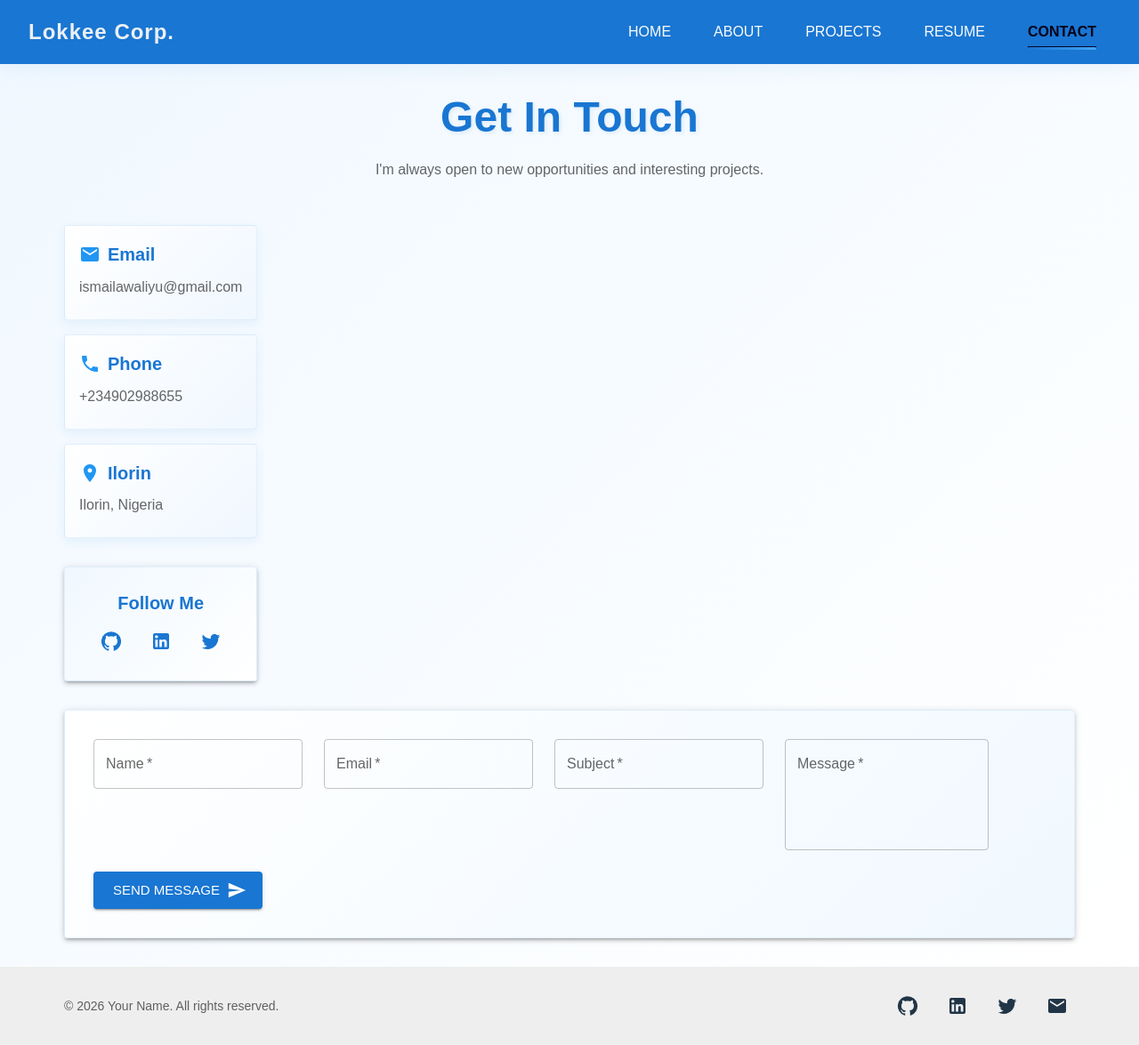
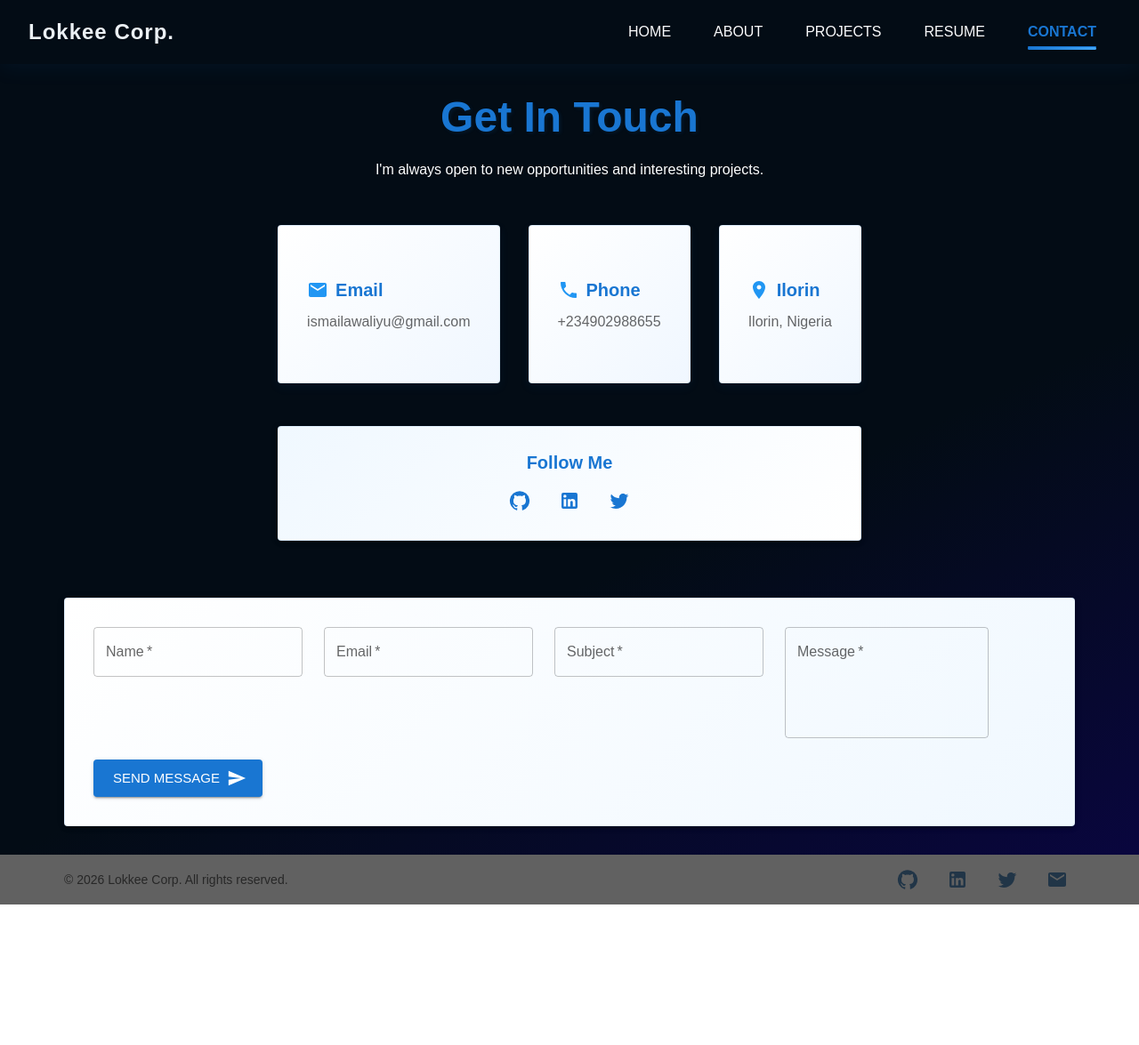
Before and after one commit to Lokkee-cyber/My-Portfolio, a React (Vite) app in the folder my-react-app/: page /contact in a window 1280 px wide. Shown: the whole page at 89% size. After the commit the page ends 1017 px from the top, so only its background shows below. Built offline with nearby package versions, Linux system fonts and the light colour scheme.

Commit message:
Update on responsiveness

```diff
--- a/my-react-app/src/components/layout/Footer.jsx
+++ b/my-react-app/src/components/layout/Footer.jsx
@@ -15,12 +15,12 @@ const Footer = () => {
     <Box
       component="footer"
       sx={{
-        py: 3,
-        px: 2,
+        py: 1,
+        px: 1,
         mt: 'auto',
         backgroundColor: (theme) =>
           theme.palette.mode === 'light'
-            ? theme.palette.grey[200]
+            ? theme.palette.grey[700]
             : theme.palette.grey[800],
       }}
     >
@@ -32,7 +32,7 @@ const Footer = () => {
           alignItems="center"
         >
           <Typography variant="body2" color="text.secondary">
-            © {currentYear} Your Name. All rights reserved.
+            © {currentYear} Lokkee Corp. All rights reserved.
           </Typography>
 
           <Stack direction="row" spacing={2}>
--- a/my-react-app/src/components/layout/Navbar.jsx
+++ b/my-react-app/src/components/layout/Navbar.jsx
@@ -49,7 +49,7 @@ const Navbar = () => {
       elevation={3}
       sx={{
         color: '#ebf0f4ff',
-        bgcolor: '#1976d2',
+        bgcolor: '#030c15',
         boxShadow: '0 4px 24px 0 rgba(25, 118, 210, 0.08)',
         px: 0,
         py: 0.5,
@@ -105,7 +105,7 @@ const Navbar = () => {
                   component={Link}
                   to={item.path}
                   sx={{
-                    color: location.pathname === item.path ? '#06021a' : '#fcfcfd',
+                    color: location.pathname === item.path ? '#1976d2' : '#fcfcfd',
                     fontWeight: location.pathname === item.path ? 'bold' : 'normal',
                     background: 'none',
                     px: 2,
@@ -116,7 +116,7 @@ const Navbar = () => {
                     overflow: 'hidden',
                     transition: 'color 0.2s',
                     '&:hover': {
-                      color: '#040220',
+                      color: 'white',
                       background: 'rgba(25, 118, 210, 0.08)',
                     },
                     '&:after': {
@@ -128,7 +128,7 @@ const Navbar = () => {
                       bottom: 4,
                       height: 2,
                       borderRadius: 1,
-                      background: location.pathname === item.path ? '#05042b' : 'transparent',
+                      background: location.pathname === item.path ? '#1976d2' : 'transparent',
                       transition: 'background 0.3s',
                     },
                   }}
--- a/my-react-app/src/pages/About.jsx
+++ b/my-react-app/src/pages/About.jsx
@@ -5,8 +5,7 @@ const About = () => {
   return (
     <Box
       sx={{
-        bgcolor: '#f0f8ff',
-        background: 'linear-gradient(135deg, #f0f8ff 0%, #ffffff 100%)',
+        background: 'linear-gradient(155deg, #030c15 60%, #09063e 100%)',
         minHeight: '100vh',
         py: 4
       }}
@@ -18,7 +17,7 @@ const About = () => {
           transition={{ duration: 0.5 }}
         >
           {/* About Me Section */}
-          <Box sx={{ mb: 6 }}>
+          <Box sx={{ mb: 6, color: 'white' }}>
             <Typography variant="h3" component="h1" gutterBottom>
               About Me
             </Typography>
@@ -34,7 +33,7 @@ const About = () => {
           </Box>
 
           {/* Skills Section */}
-          <Box sx={{ mb: 6 }}>
+          <Box sx={{ mb: 6, color: 'white' }}>
             <Typography variant="h4" gutterBottom>
               Technical Skills
             </Typography>
@@ -97,7 +96,7 @@ const About = () => {
           </Box> */}
 
           {/* Education Section */}
-          <Box>
+          <Box sx={{ mb: 6, color: 'white' }}>
             <Typography variant="h4" gutterBottom>
               Education
             </Typography>
--- a/my-react-app/src/pages/Contact.jsx
+++ b/my-react-app/src/pages/Contact.jsx
@@ -131,8 +131,7 @@ const Contact = () => {
   return (
     <Box
       sx={{
-        bgcolor: '#f0f8ff',
-        background: 'linear-gradient(135deg, #f0f8ff 0%, #ffffff 100%)',
+        background: 'linear-gradient(155deg, #030c15 60%, #09063e 100%)',
         minHeight: '100vh',
         py: 4
       }}
@@ -147,19 +146,20 @@ const Contact = () => {
             <Typography variant="h3" component="h1" gutterBottom sx={{ color: '#1976d2', fontWeight: 'bold', textShadow: '2px 2px 4px rgba(25, 118, 210, 0.1)' }}>
               Get In Touch
             </Typography>
-            <Typography variant="subtitle1" color="text.secondary">
+            <Typography variant="subtitle1" color="white">
               I'm always open to new opportunities and interesting projects.
             </Typography>
           </Box>
-          <Grid container spacing={4}>
+          <Grid container spacing={8} >
             {/* Contact Information */}
-            <Grid item xs={12} md={4}>
+            <Grid item xs={12} md={4} sx={{ margin: 'auto' }}>
               <motion.div variants={itemVariants}>
-                <Box sx={{ mb: 4 }}>
+                <Box sx={{ mb: 4, display: { md: 'flex' }, flexDirection: 'row', gap: 4 }}>
                   {contactInfo.map((info, index) => (
                     <Card
                       key={info.title}
                       sx={{
+                        p: 4,
                         mb: 2,
                         background: 'linear-gradient(135deg, #ffffff 0%, #f0f7ff 100%)',
                         border: '1px solid rgba(25, 118, 210, 0.1)',
@@ -171,7 +171,9 @@ const Contact = () => {
                         },
                       }}
                     >
-                      <CardContent>
+                      <CardContent
+                            component="a"
+                            href={info.link}>
                         <Box sx={{ display: 'flex', alignItems: 'center', mb: 1 }}>
                           {info.icon}
                           <Typography variant="h6" sx={{ ml: 1, color: '#1976d2', fontWeight: 600 }}>
@@ -180,8 +182,7 @@ const Contact = () => {
                         </Box>
                         {info.link ? (
                           <Typography
-                            component="a"
-                            href={info.link}
+
                             sx={{
                               textDecoration: 'none',
                               color: 'text.secondary',
--- a/my-react-app/src/pages/Home.jsx
+++ b/my-react-app/src/pages/Home.jsx
@@ -32,7 +32,7 @@ const socialLinks = [
     icon: <GitHubIcon fontSize="large" />, link: 'https://github.com/Lokkee-cyber', label: 'GitHub', color: '#171515'
   },
   {
-    icon: <EmailIcon fontSize="large" />, link: 'mailto:ismailawaliyu@email.com', label: 'Email', color: '#1976d2'
+    icon: <EmailIcon fontSize="large" />, link: 'mailto:ismailawaliyu@gmail.com', label: 'Email', color: '#1976d2'
   },
 ];
 
@@ -43,18 +43,18 @@ const Home = () => {
     <Box
       sx={{
         minHeight: '100vh',
-        bgcolor: '#030c15',
         fontFamily: 'Inter, Roboto, Arial, sans-serif',
         py: { xs: 4, md: 8 },
+        background: 'linear-gradient(155deg, #030c15 60%, #09063e 100%)'
       }}
     >
       <Container maxWidth="lg">
-          <Grid container spacing={0} sx={{  display: { xs: 'flex', md: 'flex' }, mb: 6 }}>
+          <Grid container spacing={3} sx={{  display: { xs: 'flex', md: 'flex' }, mb: 6 }}>
               <Grid item xs={12} md={5}>
                   <Box sx={{ position: 'relative',
                   display: 'flex',
-                             width: { xs: 150, md: 260 },
-                             height: { xs: 150, md: 260 },
+                             width: { xs: 150, md: 290 },
+                             height: { xs: 150, md: 290 },
                              m: { xs: 'auto', md: 4 },
                              p: "2px",
                              borderRadius: "50%",
@@ -74,10 +74,11 @@ const Home = () => {
                 fontWeight: 900,
                 color: '#1976d2',
                 textAlign: 'center',
-                ml: 2,
+                ml: 5,
+                mt: 2.5,
                 letterSpacing: 0.6,
                 lineHeight: 1.1,
-                fontSize: { xs: 26, sm: 48, md: 56 },
+                fontSize: { xs: 40, sm: 48, md: 56 },
               }}
             >
               Hi, I'm Lokkee
@@ -85,12 +86,12 @@ const Home = () => {
                   </Box>
           </Grid>
           {/* Text and actions on the right */}
-          <Grid item xs={12} md={7}>
+          <Grid item xs={12} md={9}>
             <Typography
               variant="h2"
               sx={{
                 display: { xs: 'none', md: 'flex' },
-                fontWeight: 400,
+                fontWeight: 900,
                 color: '#1976d2',
                 letterSpacing: 0.6,
                 lineHeight: 1.1,
@@ -101,13 +102,13 @@ const Home = () => {
             </Typography>
             <Typography
               variant="h5"
-              sx={{ color: '#333', mb: 3, fontWeight: 400, fontSize: { xs: 18, md: 24 } }}
+              sx={{ color: 'white', mb: 3, fontWeight: {xs: 600, md: 600}, fontSize: { xs: 20, md: 26 }, mt: { xs: 5, md: 4 } }}
             >
               Software Engineer & Full Stack Developer
             </Typography>
             <Typography
               variant="body1"
-              sx={{ color: '#444', mb: 4, fontSize: 18, maxWidth: 500 }}
+              sx={{ color: 'white', mb: 4, fontSize: { xs: 17, md: 17 }, maxWidth: 500 }}
             >
               I build beautiful, performant, and scalable web applications. Passionate about clean code, UI/UX, and solving real-world problems with technology.
             </Typography>
@@ -155,7 +156,10 @@ const Home = () => {
                 Contact Me
               </Button>
             </Stack>
-            <Stack direction="row" spacing={1} sx={{ mb: 2 }}>
+
+          </Grid>
+          <Grid item xs={12} md={12} sx={{ mt: 2, display: {xs: 'none', md: 'flex'}, textAlign: 'center'}}>
+            <Stack direction="column" spacing={4} sx={{ mb: 2, ml: {md: 7 } }}>
               {socialLinks.map((item) => (
                 <IconButton
                   key={item.label}
@@ -184,12 +188,12 @@ const Home = () => {
         </Grid>
 
         {/* What I Do Section */}
-        <Box sx={{ py: 6 }}>
+        <Box sx={{ py: 4 }}>
           <Typography
             variant="h4"
             sx={{ mb: 4, textAlign: 'center', color: '#1976d2', fontWeight: 700, letterSpacing: 1 }}
           >
-            What I Do
+            What I Do?
           </Typography>
           <Grid container spacing={4} justifyContent="center">
             {skills.map((skill, index) => (
--- a/my-react-app/src/pages/Projects.jsx
+++ b/my-react-app/src/pages/Projects.jsx
@@ -22,7 +22,7 @@ const Projects = () => {
 
   useEffect(() => {
     // Replace 'yourusername' with your actual GitHub username
-    fetch('https://api.github.com/users/yourusername/repos')
+    fetch('https://api.github.com/users/Lokkee-cyber/repos')
       .then(response => {
         if (!response.ok) {
           throw new Error('Failed to fetch projects');
@@ -47,8 +47,8 @@ const Projects = () => {
       name: "Training Website",
       description: "A full-stack e-commerce platform built with React, Node.js, and MongoDB",
       topics: ["react", "nodejs", "mongodb"],
-      html_url: "#",
-      homepage: "#",
+      html_url: "https://github.com/Lokkee-cyber/New-Folder.git",
+      homepage: "https://new-folder-five-gamma.vercel.app/",
       stargazers_count: 45,
       language: "JavaScript"
     },
@@ -101,8 +101,7 @@ const Projects = () => {
       sx={{
         width: '100%',
         minHeight: '100vh',
-        bgcolor: '#f0f8ff',
-        background: 'linear-gradient(135deg, #f0f8ff 0%, #ffffff 100%)',
+        background: 'linear-gradient(155deg, #030c15 60%, #09063e 100%)'
       }}
     >
       <Container maxWidth="lg" sx={{ width: '100%' }}>
--- a/my-react-app/src/pages/Resume.jsx
+++ b/my-react-app/src/pages/Resume.jsx
@@ -55,8 +55,8 @@ const Resume = () => {
       sx={{
         width: '100%',
         minHeight: '100vh',
-        bgcolor: '#f0f8ff', // Light blue background
-        background: 'linear-gradient(135deg, #f0f8ff 0%, #ffffff 100%)'
+        bgcolor: '#030c15', // Dark background
+        background: 'linear-gradient(155deg, #030c15 60%, #09063e 100%)'
       }}
     >
       <Container maxWidth="lg" sx={{ width: '100%' }}>
```
